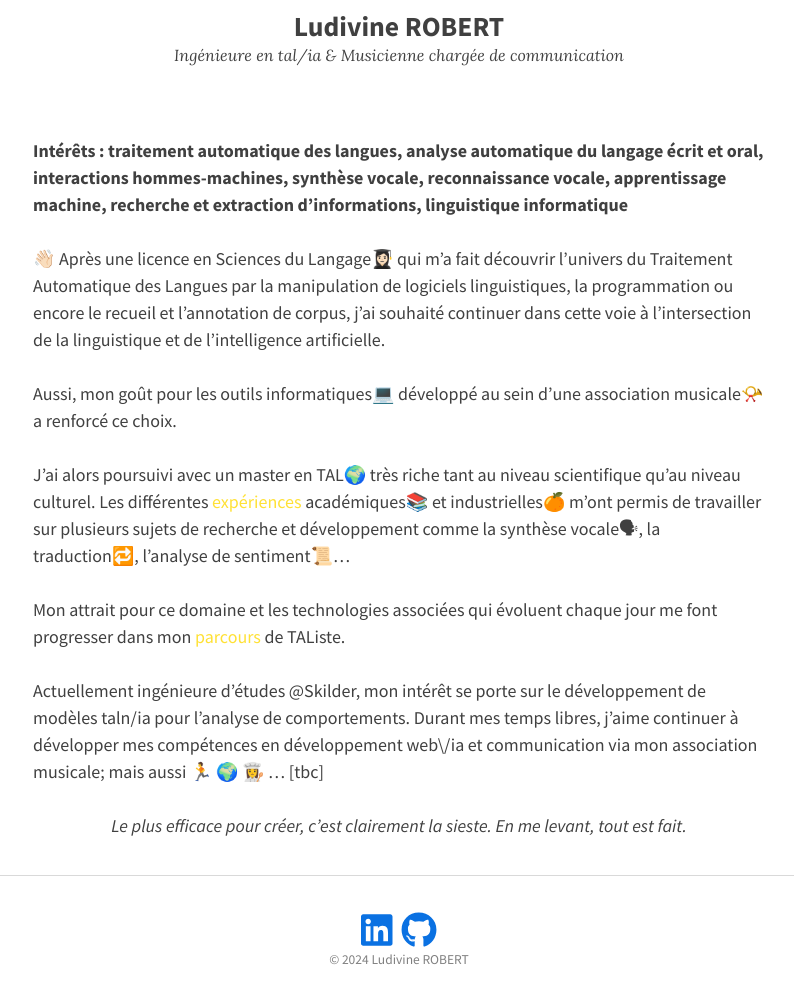
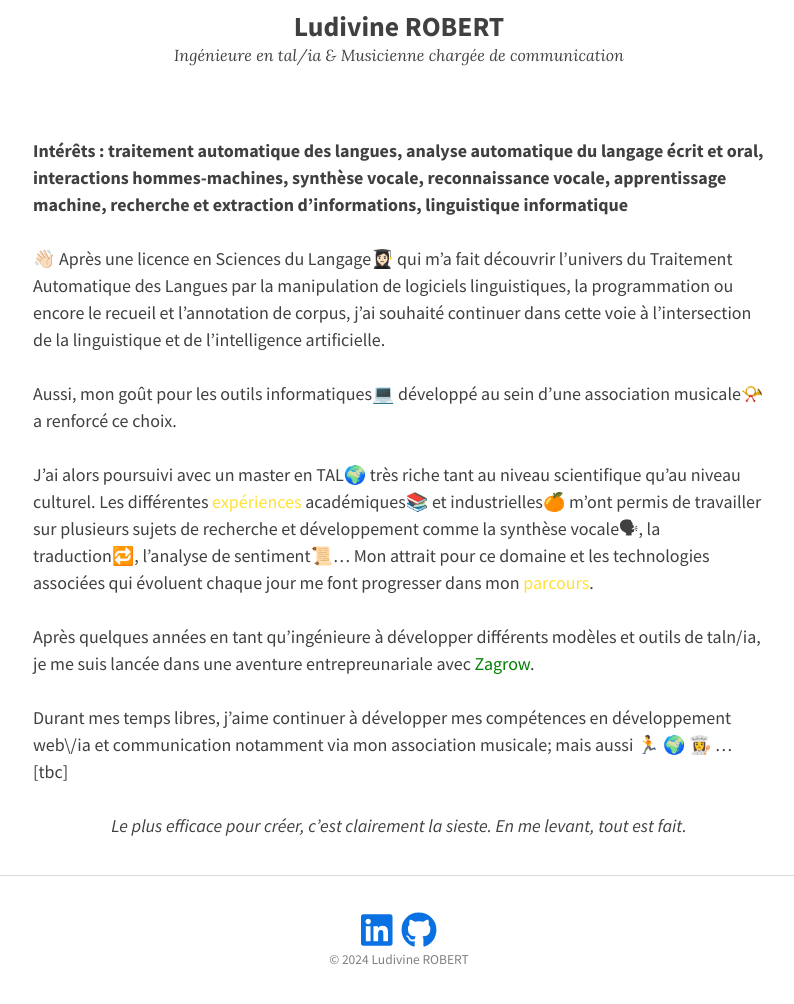
Before and after one commit to ludivinero/ludivinero.github.io, a Jekyll site: the page built from index.md, in a window 1280 px wide, cut to the strip 221-1263 px from the top of the page. Shown: the top 1004 px of the strip, without its empty margins (241-1035 px from the left). Built offline with Jekyll 4.4.1, drawn with Linux system fonts in a browser that asks for light colours; nearby versions of some CDN libraries.

Commit message:
Update index.md

```diff
--- a/index.md
+++ b/index.md
@@ -15,11 +15,11 @@ Aussi, mon goût pour les outils informatiques💻 développé au sein d'une ass
 
 J’ai alors poursuivi avec un master en TAL🌍 très riche tant au niveau scientifique qu’au niveau culturel.
 Les différentes <a href="https://ludivinero.github.io/page/" style="color:#ffe135; text-decoration:none;">expériences</a> académiques📚 et industrielles🍊 m’ont permis de travailler sur plusieurs sujets de recherche et développement comme la synthèse vocale🗣, la traduction🔁, l’analyse de sentiment📜…
+Mon attrait pour ce domaine et les technologies associées qui évoluent chaque jour me font progresser dans mon <a href="https://ludivinero.github.io/page2/" style="color:#ffe135; text-decoration:none;">parcours</a>.
 
-Mon attrait pour ce domaine et les technologies associées qui évoluent chaque jour me font progresser dans mon <a href="https://ludivinero.github.io/page2/" style="color:#ffe135; text-decoration:none;">parcours</a> de TAListe.
+Après quelques années en tant qu'ingénieure à développer différents modèles et outils de taln/ia, je me suis lancée dans une aventure entrepreunariale avec <a href="https://www.zagrow.fr/" style="color:green; text-decoration:none;">Zagrow</a>.
 
-Actuellement ingénieure d'études @Skilder, mon intérêt se porte sur le développement de modèles taln/ia pour l’analyse de comportements.
-Durant mes temps libres, j'aime continuer à développer mes compétences en développement web\/ia et communication via mon association musicale; mais aussi 🏃‍ 🌍 👩‍🍳 ...
+Durant mes temps libres, j'aime continuer à développer mes compétences en développement web\/ia et communication notamment via mon association musicale; mais aussi 🏃‍ 🌍 👩‍🍳 ...
 [tbc]
 
 
```
